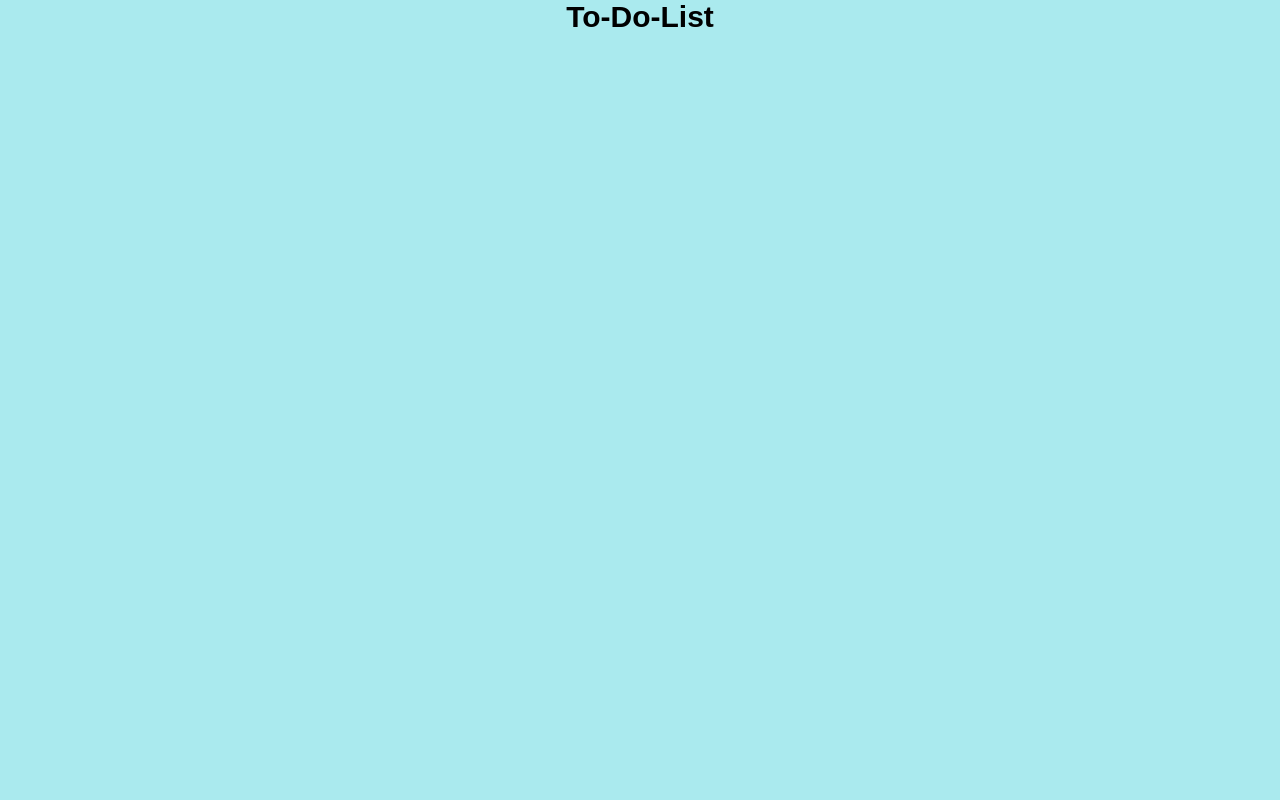
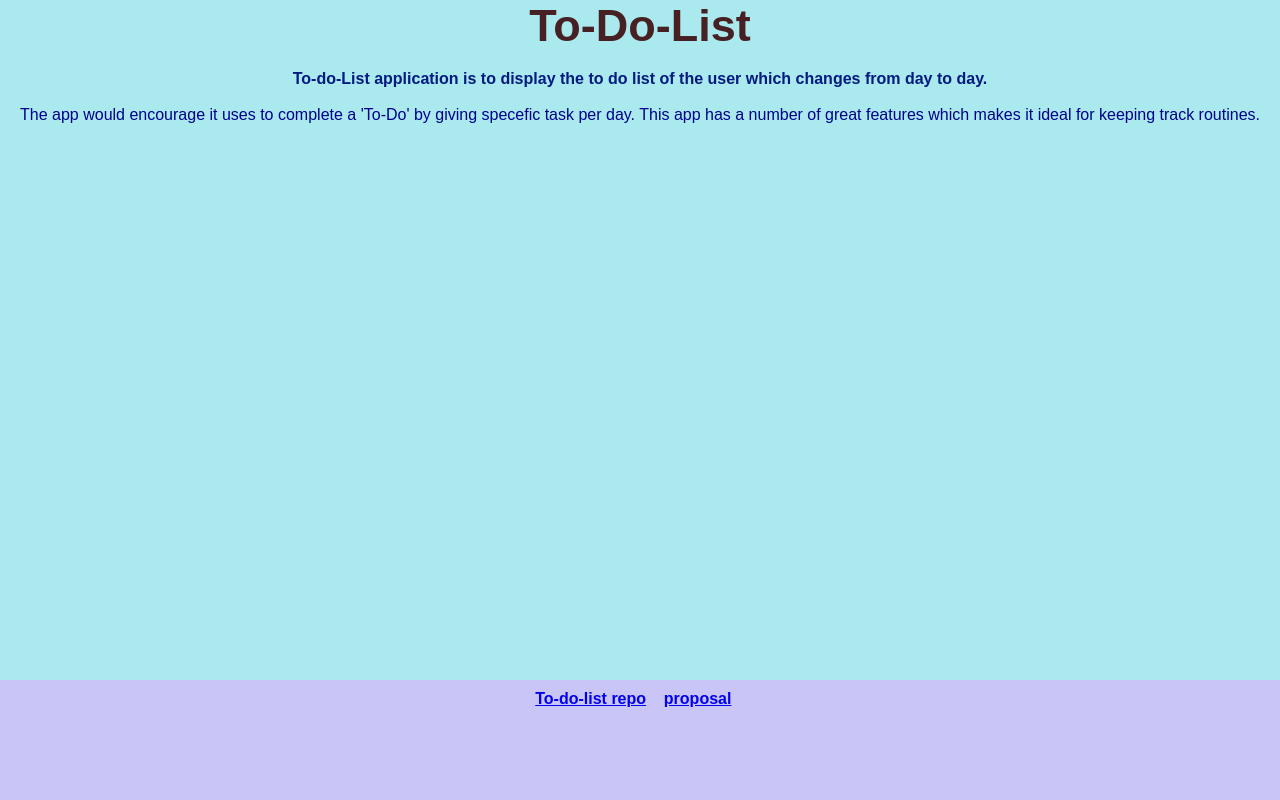
Before and after one commit to srisathyamamidala/To-Do-List-doc, a plain HTML site: page index.html in a window 1280 px wide. Drawn offline with Linux system fonts and the light colour scheme.

Commit message:
worked on css to make the page look good

```diff
--- a/index.html
+++ b/index.html
@@ -13,11 +13,30 @@
     <div class="container">
         <div class="header">
             <div class="title">
-                To-Do-List
+                <h2>To-Do-List</h2></div>
+                &nbsp;
+            <p class="paragraph">To-do-List application is to display the to do list of the user which changes from day to day.<i></i></p>
+
+            &nbsp;&nbsp;
+
+            <p class="paragraph2">The app would encourage it uses to complete a 'To-Do' by giving specefic task per day. This app has a number of great features which makes it ideal for keeping track routines.<i></i></p>
+
+
+
             </div>
+
             </div>
+
             </div>
+
+            <div class="footer">
+
+        <a href=https://github.com/srisathyamamidala/To-do-List>To-do-list repo</a>&nbsp;&nbsp;&nbsp;
+        <a href="https://github.com/srisathyamamidala/GDP2-proposal">proposal</a>&nbsp;&nbsp;&nbsp;
+
+        </div>
 
 
 </body>
+
 </html>
--- a/style.css
+++ b/style.css
@@ -7,17 +7,48 @@
 
 
 
-
     body {
         font-family: 'Josefin Sans', sans-serif;
         background-color: hsl(184, 67%, 80%);
-        font-size: 30px;
+
         display: flex;
         justify-content: center;
 
+
     }
+
 
     .title{
         font-weight: bold;
+        font-family: Georgia, 'Times New Roman', Times, serif;
+        font-size: 30px;
+        text-align: center;
 
     }
+    h2 {
+        color: rgb(70, 32, 35);
+    }
+
+    .paragraph {
+        color: rgb(3, 26, 128);
+        font-weight: bold;
+        text-align: center;
+    }
+
+    .paragraph2 {
+        color: darkblue;
+
+    }
+
+    .footer {
+        font-weight: bolder;
+        position:absolute;
+        padding: 10px 10px 0px 10px;
+        bottom: 0;
+        width: 100%;
+        height: 120px;
+        background: rgb(201, 198, 247);
+        text-align: center;
+
+
+        }
```
